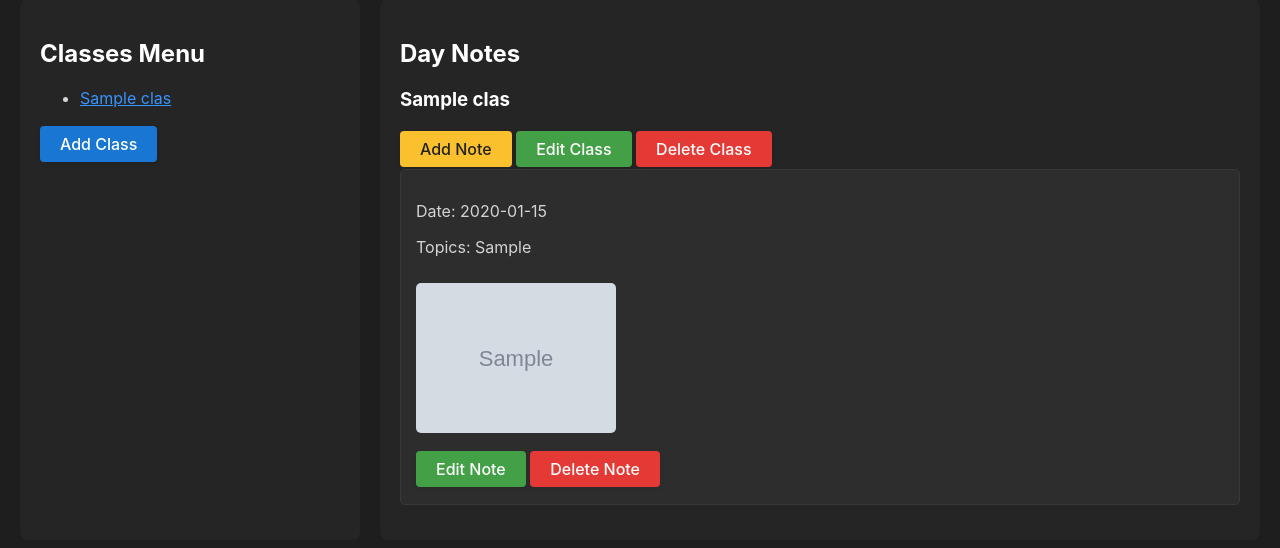
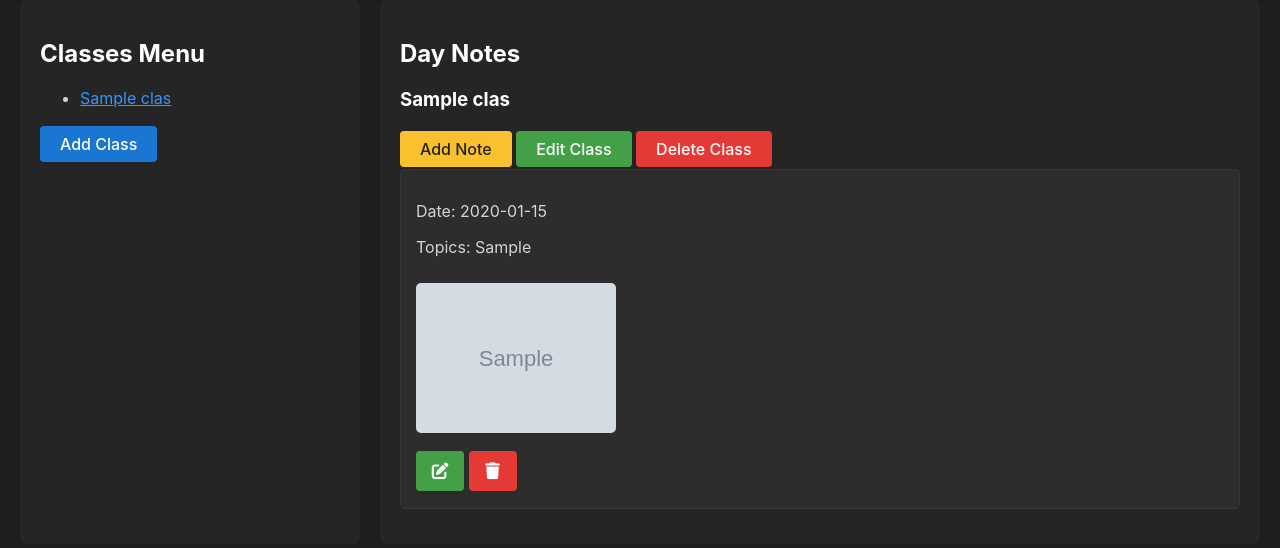
Before and after one commit to Heavyblade/notebook_sharer, a Flask app: page / in a window 1280 px wide. Shown: the part 173-721 px from the top of the page. Run offline with Flask 3, Linux system fonts and the light colour scheme; a user stored in the database is signed in; tables that the repository leaves empty hold one stand-in row (values such as "Sample post"); grey boxes marked "Sample" are stand-in pictures.

Commit message:
Adicionando Fontawesome y mejora de botones

```diff
--- a/app/static/style.css
+++ b/app/static/style.css
@@ -211,3 +211,17 @@
 .btn-note:hover {
     background: #f9a825;
 }
+
+.btn-icon {
+    padding: 4px 8px;
+    font-size: 0.95em;
+    min-width: 32px;
+    min-height: 32px;
+    display: inline-flex;
+    align-items: center;
+    justify-content: center;
+}
+.btn-icon i {
+    margin: 0;
+    font-size: 1.1em;
+}
--- a/app/templates/base.html
+++ b/app/templates/base.html
@@ -4,6 +4,8 @@
     <meta name="viewport" content="width=device-width, initial-scale=1.0">
     <title>{{ title }} - Mis Notas de Clase</title>
     <link rel="stylesheet" href="{{ url_for('static', filename='style.css') }}">
+    <!-- Font Awesome CDN -->
+    <link rel="stylesheet" href="https://cdnjs.cloudflare.com/ajax/libs/font-awesome/6.5.0/css/all.min.css"  crossorigin="anonymous" referrerpolicy="no-referrer" />
 </head>
 <body>
     <nav class="navbar">
--- a/app/templates/index.html
+++ b/app/templates/index.html
@@ -25,8 +25,8 @@
                         <p>Topics: {{ note.topics }}</p>
                         <img src="{{ url_for('static', filename='uploads/' + note.image_path) }}" width="200px">
                         <div class="note-actions">
-                            <a href="{{ url_for('edit_note', id=note.id) }}" class="btn-action btn-edit">Edit Note</a>
-                            <a href="{{ url_for('delete_note', id=note.id) }}" class="btn-action btn-delete">Delete Note</a>
+                            <a href="{{ url_for('edit_note', id=note.id) }}" class="btn-action btn-edit btn-icon" title="Edit Note"><i class="fa-solid fa-pen-to-square"></i></a>
+                            <a href="{{ url_for('delete_note', id=note.id) }}" class="btn-action btn-delete btn-icon" title="Delete Note"><i class="fa-solid fa-trash"></i></a>
                         </div>
                     </div>
                 {% endfor %}
```
